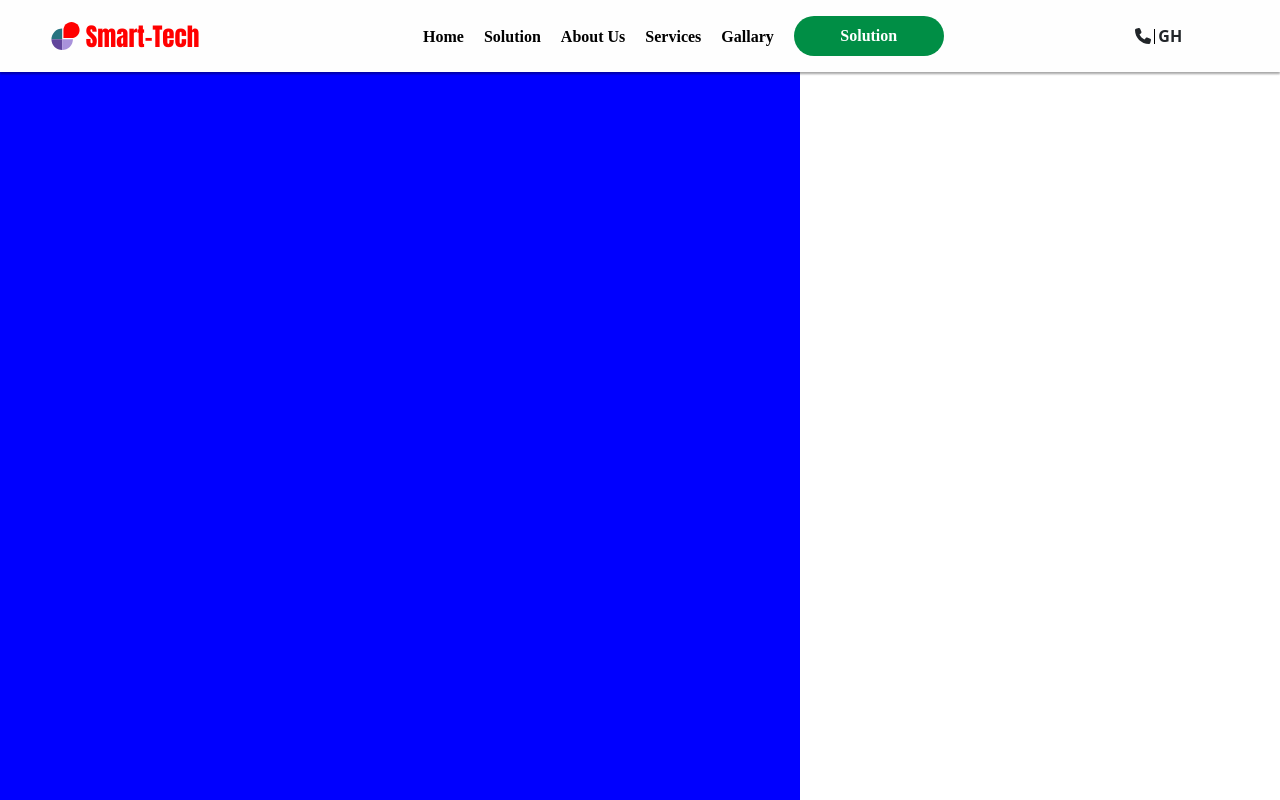
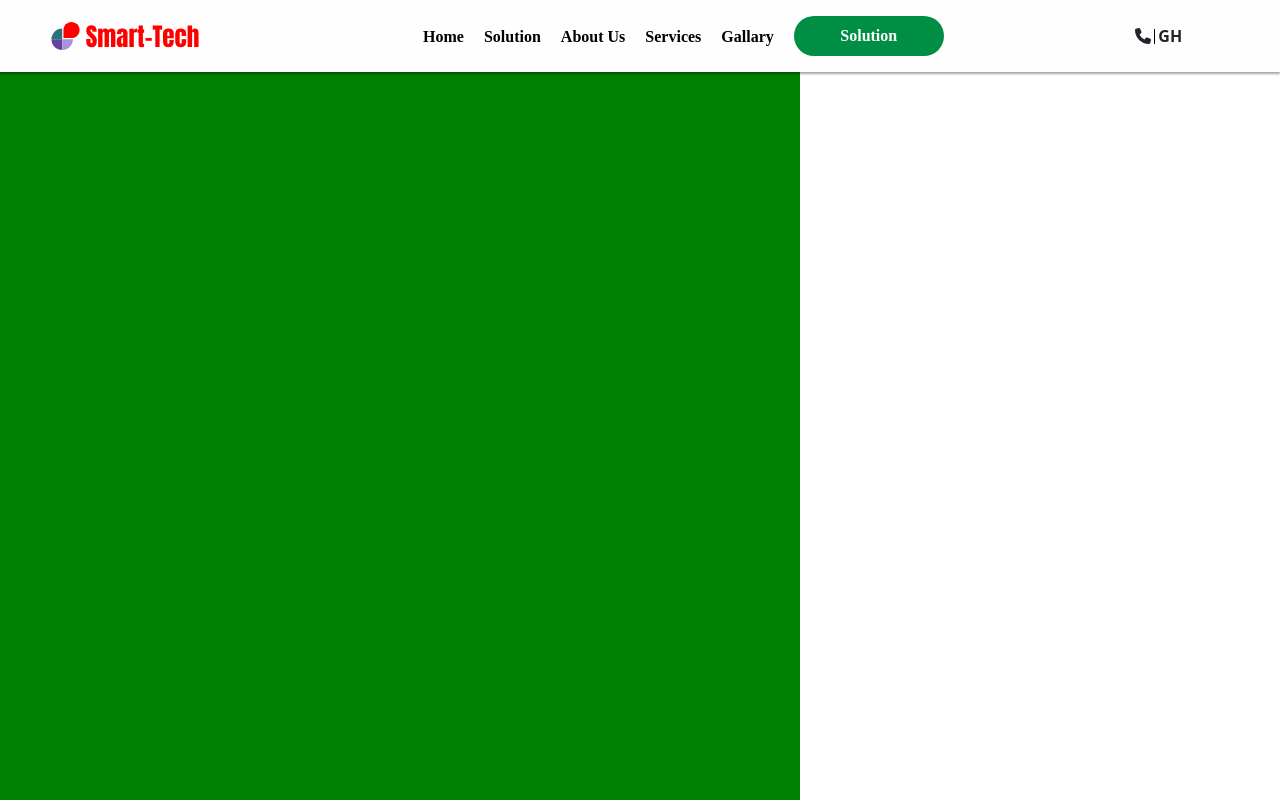
Before and after one commit to Mabella29/Smart-Tech, a React (Vite) app in the folder client/: page / in a window 1280 px wide. Built offline with nearby package versions, Linux system fonts and the light colour scheme.

Commit message:
Updated the home page

```diff
--- a/client/src/pages/Home.jsx
+++ b/client/src/pages/Home.jsx
@@ -1,15 +1,17 @@
 import React from "react";
 import { Link } from 'react-router-dom';
 import Nav from '../components/nav';
+import  './Home.css'
 
 
 
 
 const Home = () => (
     <div className="" style={{
-        background: 'blue',
+        background: 'green',
         width: '100vh',
         height: '100vh',
+
     }}>
        <Nav />
     </div>
```
